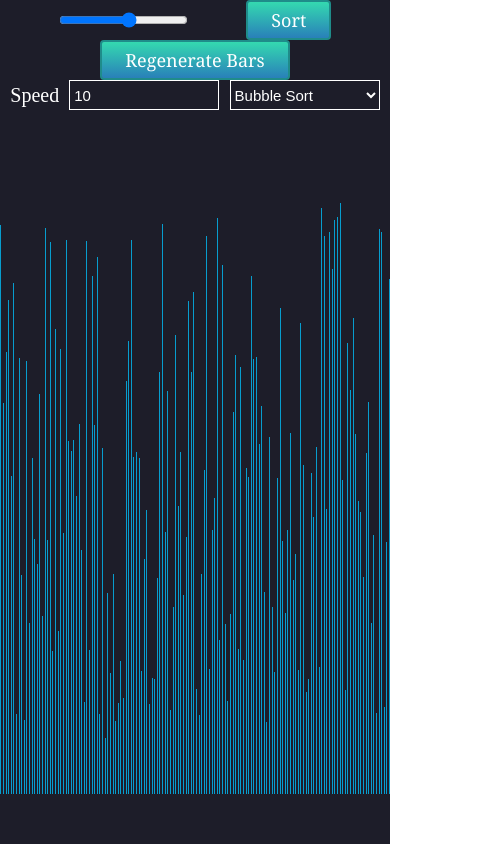
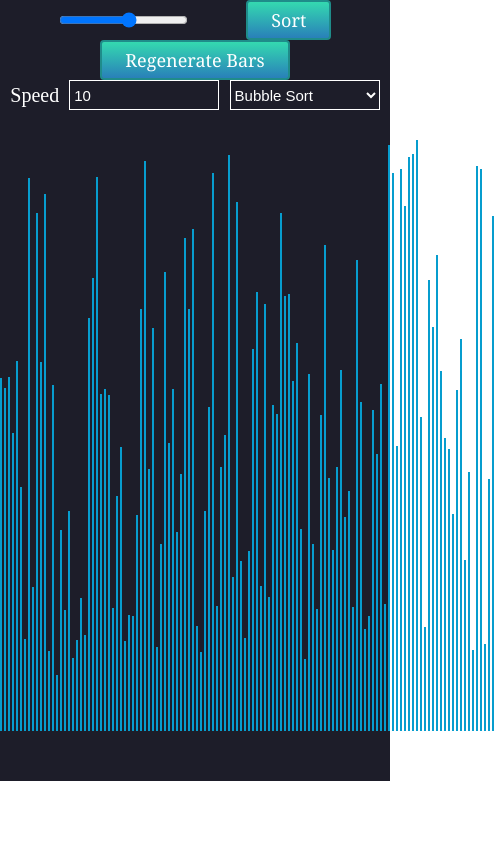
Before and after one commit to Satyam-Mishra786/sorting_visualizer, a React (Create React App) app: page / in a window 390 px wide. Shown: the whole page, 494 px wide, since content can reach past the window. Built offline with nearby package versions, Linux system fonts and the light colour scheme.

Commit message:
Responsive css added

```diff
--- a/src/index.css
+++ b/src/index.css
@@ -1,13 +1,13 @@
 .windowContainer{
     display: flex;
     flex-direction: column;
-    width: 100vw;
-    height: 100vh;
+    width: 100%;
+    height: 100%;
     background-color: rgb(29 29 41);
 }
 
 .infoSection{
-    height: 10%;
+    min-height: 10vh;
     display: flex;
     align-items: center;
     justify-content: space-evenly;
@@ -37,8 +37,8 @@ option{
     border-radius: 0px;
 }
 .container{
-    width: 100%;
-    height: 100%;
+    /* width: 100%;
+    height: 100%; */
     display: flex;
     gap: 2px;
     justify-content: center;
```
